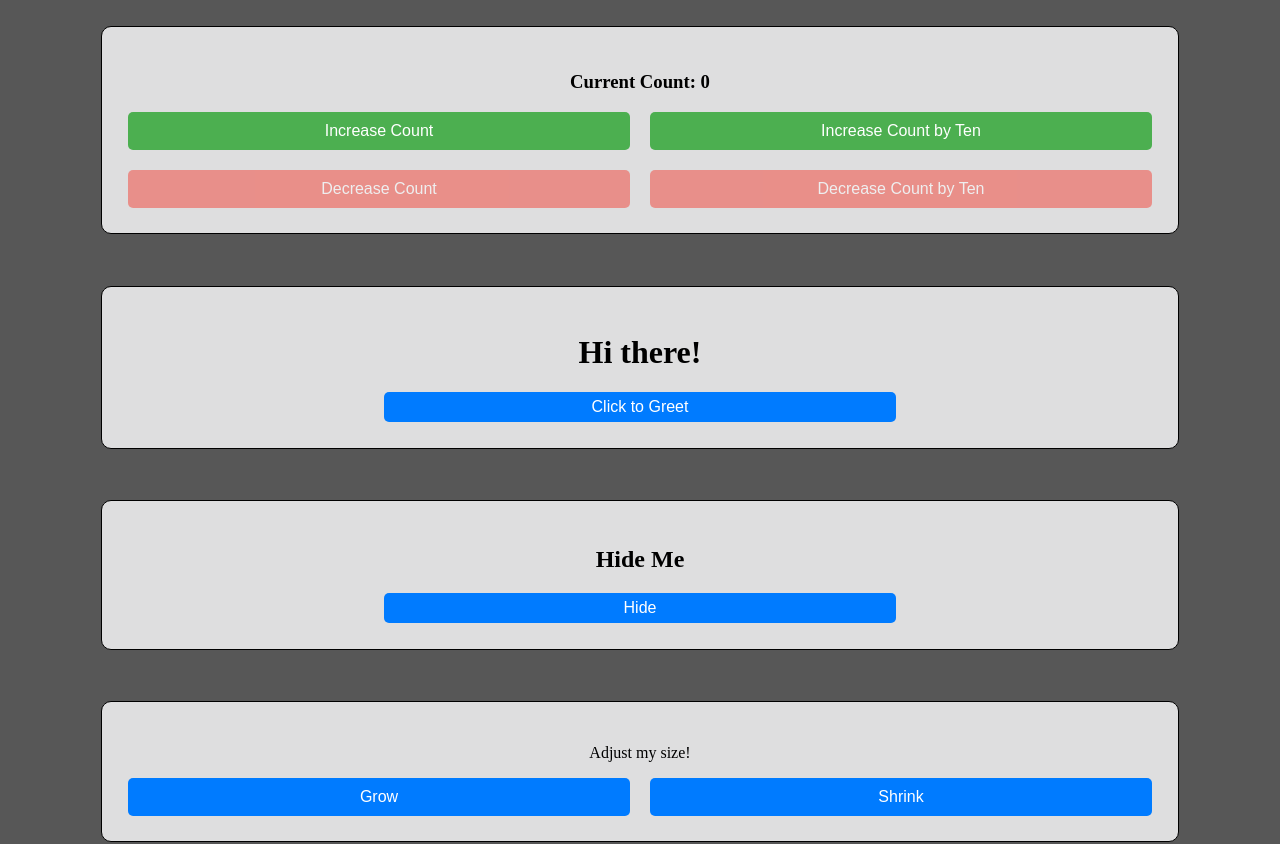
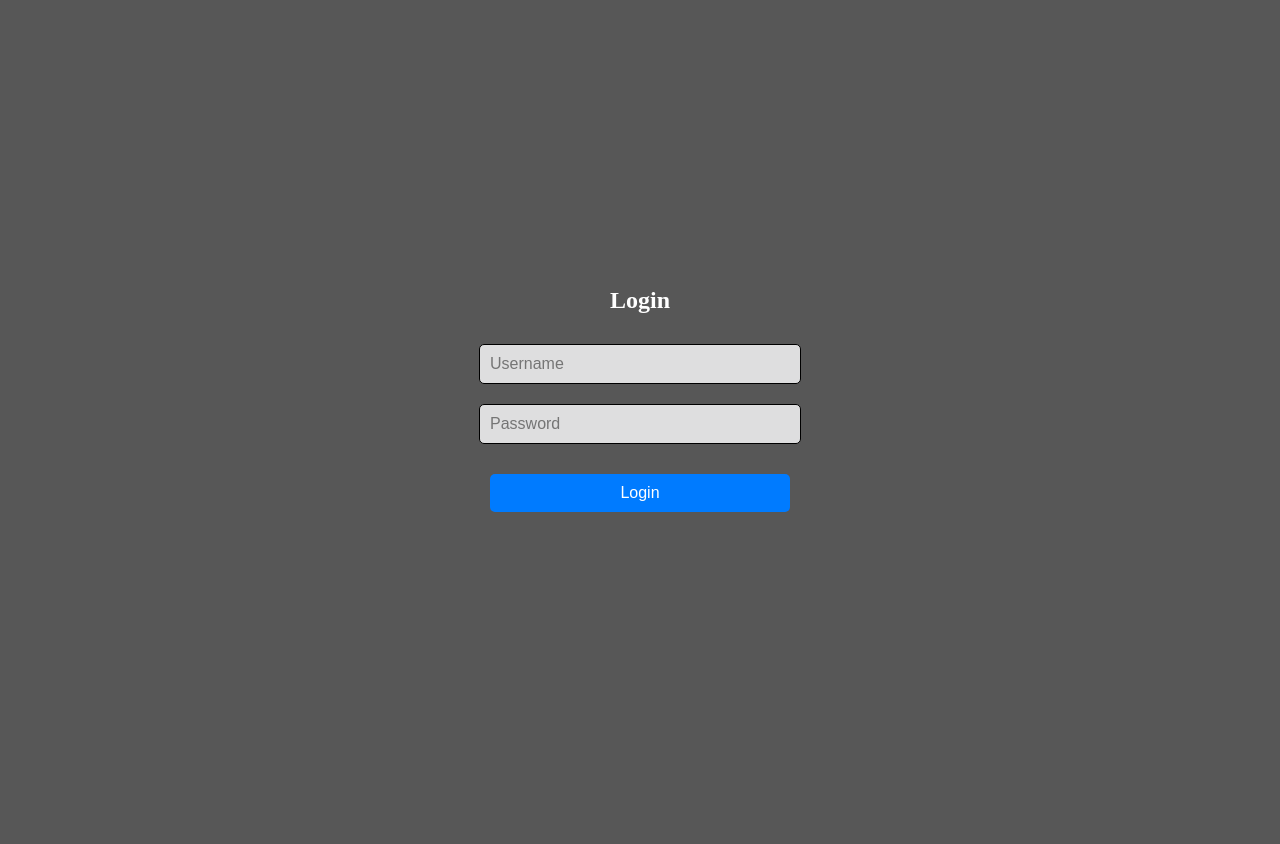
Before and after one commit to emohawk13/dp-react-submit, a React (Create React App) app: page / in a window 1280 px wide. Shown: the top 844 px of the page. After the commit the page ends 800 px from the top, so only its background shows below. Built offline with nearby package versions, Linux system fonts and the light colour scheme; no server answers.

Commit message:
final commit

```diff
--- a/src/App.js
+++ b/src/App.js
@@ -1,4 +1,4 @@
-import React from "react";
+import React, { useState } from "react";
 import "./styles/common-styles.scss";
 import Counter from "./components/Counter";
 import Greeting from "./components/Greeting";
@@ -9,36 +9,69 @@ import Clock from "./components/ClockWidget";
 import ColorChangerWidget from "./components/ColorChanging";
 import RGBSliderWidget from "./components/RGBSlider";
 import WeatherWidget from "./components/WeatherApi";
+import Login from "./components/Login";
 
 const App = () => {
+  const [user, setUser] = useState(null);
+  const [activeComponent, setActiveComponent] = useState("Counter");
+
+  const handleLogout = () => {
+    setUser(null);
+  };
+
+  if (!user) {
+    return <Login setUser={setUser} />;
+  }
+
+  const renderComponent = () => {
+    switch (activeComponent) {
+      case "Counter":
+        return <Counter />;
+      case "Greeting":
+        return <Greeting />;
+      case "ToggleView":
+        return <ToggleView />;
+      case "AdjustSize":
+        return <AdjustSize />;
+      case "AlignTest":
+        return <AlignTest />;
+      case "Clock":
+        return <Clock />;
+      case "ColorChangerWidget":
+        return <ColorChangerWidget />;
+      case "RGBSliderWidget":
+        return <RGBSliderWidget />;
+      case "WeatherWidget":
+        return <WeatherWidget />;
+      default:
+        return <Counter />;
+    }
+  };
+
   return (
-    <div className="widgets">
-      <div className="card-content">
-        <Counter />
-      </div>
-      <div className="card-content">
-        <Greeting />
-      </div>
-      <div className="card-content">
-        <ToggleView />
-      </div>
-      <div className="card-content">
-        <AdjustSize />
-      </div>
-      <div className="card-content">
-        <AlignTest />
-      </div>
-      <div className="card-content">
-        <Clock />
-      </div>
-      <div className="card-content">
-        <ColorChangerWidget />
-      </div>
-      <div className="card-content">
-        <RGBSliderWidget />
-      </div>
-      <div class="card-content">
-        <WeatherWidget />
+    <div className="main-page">
+      <nav className="navbar">
+        <ul>
+          <li onClick={() => setActiveComponent("Counter")}>Counter</li>
+          <li onClick={() => setActiveComponent("Greeting")}>Greeting</li>
+          <li onClick={() => setActiveComponent("ToggleView")}>Toggle View</li>
+          <li onClick={() => setActiveComponent("AdjustSize")}>Adjust Size</li>
+          <li onClick={() => setActiveComponent("AlignTest")}>Align Test</li>
+          <li onClick={() => setActiveComponent("Clock")}>Clock</li>
+          <li onClick={() => setActiveComponent("ColorChangerWidget")}>
+            Color Changer
+          </li>
+          <li onClick={() => setActiveComponent("RGBSliderWidget")}>
+            RGB Slider
+          </li>
+          <li onClick={() => setActiveComponent("WeatherWidget")}>Weather</li>
+          <li onClick={handleLogout} className="logout">
+            Logout
+          </li>
+        </ul>
+      </nav>
+      <div className="widgets">
+        <div className="card-content">{renderComponent()}</div>
       </div>
       <footer className="footer">&copy; 2024 Dauhson Capps</footer>
     </div>
--- a/src/components/ColorChanging.js
+++ b/src/components/ColorChanging.js
@@ -17,7 +17,7 @@ const ColorChangerWidget = () => {
 
   return (
     <div className="color-changing-widget">
-      <h1 style={{ color: color }}>Change My Color</h1>
+      <h3 style={{ color: color }}>Change My Color</h3>
       <input
         type="text"
         value={inputValue}
--- /dev/null
+++ b/src/components/Login.js
@@ -0,0 +1,42 @@
+import React, { useState } from "react";
+import users from "../data/users.json";
+
+const Login = ({ setUser }) => {
+  const [username, setUsername] = useState("");
+  const [password, setPassword] = useState("");
+  const [error, setError] = useState("");
+
+  const handleLogin = () => {
+    const user = users.find(
+      (user) => user.username === username && user.password === password
+    );
+
+    if (user) {
+      setUser(user);
+    } else {
+      setError("Invalid username or password");
+    }
+  };
+
+  return (
+    <div className="login-form">
+      <h2>Login</h2>
+      <input
+        type="text"
+        placeholder="Username"
+        value={username}
+        onChange={(e) => setUsername(e.target.value)}
+      />
+      <input
+        type="password"
+        placeholder="Password"
+        value={password}
+        onChange={(e) => setPassword(e.target.value)}
+      />
+      <button onClick={handleLogin}>Login</button>
+      {error && <p>{error}</p>}
+    </div>
+  );
+};
+
+export default Login;
--- /dev/null
+++ b/src/data/users.json
@@ -0,0 +1,10 @@
+[
+  {
+    "username": "Dauhson",
+    "password": "password1"
+  },
+  {
+    "username": "Admin",
+    "password": "password1"
+  }
+]
--- a/src/styles/common-styles.scss
+++ b/src/styles/common-styles.scss
@@ -8,41 +8,117 @@ body {
   background-color: $primary-background;
 }
 
+.login-form {
+  display: flex;
+  flex-direction: column;
+  align-items: center;
+  justify-content: center;
+  min-height: 100vh;
+  background-color: $primary-background;
+
+  h2 {
+    color: $text-secondary-color;
+    margin-bottom: 20px;
+  }
+
+  input {
+    width: 300px;
+    padding: 10px;
+    margin: 10px 0;
+    border: 1px solid $border-color;
+    border-radius: 5px;
+    background-color: $card-backgound;
+    font-size: 16px;
+  }
+
+  button {
+    width: 300px;
+    padding: 10px;
+    margin: 20px 0;
+    border: none;
+    border-radius: 5px;
+    background-color: $generic-button-color;
+    color: $text-secondary-color;
+    font-size: 16px;
+    cursor: pointer;
+    transition: background-color 0.3s ease;
+
+    &:hover {
+      background-color: $generic-button-hover;
+    }
+  }
+
+  p {
+    color: $counter-dec-button;
+    margin-top: 10px;
+  }
+}
+
+.main-page {
+  display: flex;
+  flex-direction: column;
+  align-items: center;
+  justify-content: center;
+  overflow: hidden;
+  .navbar {
+    background-color: $bar-background;
+    padding: 10px;
+
+    ul {
+      list-style: none;
+      display: flex;
+      justify-content: space-between;
+      padding: 0;
+      margin: 0;
+      align-items: center;
+
+      li {
+        color: $text-secondary-color;
+        cursor: pointer;
+        padding: 10px 20px;
+        transition: background-color 0.3s ease;
+
+        &:hover {
+          background-color: $generic-button-hover;
+        }
+      }
+
+      .logout {
+        background-color: $generic-button-color;
+        border-radius: 5px;
+        padding: 10px 20px;
+        font-size: 16px;
+        color: $text-secondary-color;
+        cursor: pointer;
+
+        &:hover {
+          background-color: $generic-button-hover;
+        }
+      }
+    }
+  }
   .widgets {
+    width: 90%;
+    .card-content {
       @include card;
-  .card-content {
       .counter > .button-container {
         @include button-container($counter-inc-button, $counter-dec-button);
       }
-    .greeting-container {
+      .greeting-container,
+      .toggle-widget,
+      .font-size-adjuster > .button-container,
+      .text-alignment-widget,
+      .clock-widget,
+      .color-changing-widget,
+      .rgb-color-widget,
+      .weather-widget {
         @include generic_button;
-    }
-
-    .toggle-widget {
-      @include generic_button;
-    }
-
-    .font-size-adjuster > .button-container {
-      @include button-container($generic-button-color, $generic-button-hover);
       }
       .text-alignment-widget {
         @include alignment-container;
       }
-    .clock-widget {
-      @include clock-widget();
-    }
-    .color-changing-widget {
-      @include color-changer;
-    }
-    .rgb-color-widget {
-      @include color-box;
-    }
-    .weather-widget {
-      @include weather;
     }
   }
-}
-
   .footer {
     width: 100%;
     text-align: center;
@@ -50,3 +126,4 @@ body {
     background-color: $bar-background;
     color: $text-secondary-color;
   }
+}
--- a/src/styles/mixins.scss
+++ b/src/styles/mixins.scss
@@ -2,40 +2,19 @@
 
 @mixin grid {
   display: grid;
-  grid-template-columns: 1fr 1fr;
-  grid-template-rows: auto;
-  grid-gap: 20px;
-  > div {
-    display: flex;
-    justify-content: center;
-    align-items: center;
-  }
+  grid-template-columns: repeat(auto-fill, minmax(200px, 1fr));
+  gap: 20px;
 }
 
 @mixin card {
-  display: flex;
-  flex-direction: column;
-  justify-content: center;
-  align-items: center;
+  background-color: $card-backgound;
+  border: 1px solid $border-color;
+  border-radius: 10px;
+  padding: 2%;
+  margin: 20vh 0;
+  text-align: center;
   width: 100%;
-  height: auto;
-  .card-content {
-    background-color: $card-backgound;
-    display: inherit;
-    flex-direction: column;
-    width: 80%;
-    height: auto;
-    border: 1px solid $border-color;
-    border-radius: 10px;
-    padding: 2%;
-    margin: 2% 0;
-    text-align: center;
-  }
 }
-
-// @mixin main {
-//   @include grid >.widgets
-// }
 
 @mixin generic_button(
   $direction: column,
@@ -48,12 +27,12 @@
   flex-direction: $direction;
   .button {
     width: $standard-width;
-    height: 30px;
+    flex: 1 1 30px;
+    margin: 2%;
     color: $text-secondary-color;
     background-color: $generic-button-color;
     border: none;
     border-radius: 5px;
-    font-size: 16px;
     cursor: pointer;
     transition: background-color 0.3s ease;
     &:hover {
@@ -72,7 +51,6 @@
     padding: 2%;
     border: none;
     border-radius: 5px;
-    font-size: 16px;
     cursor: pointer;
     transition: background-color 0.3s ease;
     background-color: $button-1;
@@ -83,12 +61,10 @@
 
     &.inc-button {
       background-color: $counter-inc-button;
-      color: $text-secondary-color;
     }
 
     &.dec-button {
       background-color: $button-optional-color;
-      color: $text-secondary-color;
 
       &:disabled {
         cursor: not-allowed;
@@ -105,6 +81,8 @@
   }
 
   .text-content {
+    width: 90%;
+
     padding: 1%;
     border: 1px solid #ccc;
 
@@ -123,9 +101,7 @@
 }
 
 @mixin clock-widget {
-  @include generic_button();
   .clock-display {
-    font-size: 24px;
     font-weight: bold;
   }
 }
@@ -133,14 +109,11 @@
 @mixin color-changer {
   input {
     padding: 5px;
-    font-size: 16px;
     margin-bottom: 2%;
   }
-  @include generic_button();
 }
 
 @mixin color-box {
-  @include generic_button();
   label {
     width: 30px;
   }
@@ -149,7 +122,3 @@
     flex: 1;
   }
 }
-
-@mixin weather {
-  @include generic_button();
-}
```
Also changed, not shown: 1 other file (tests, documents, lock files or other folders). Lines whose indentation alone changed are shown as unchanged.
